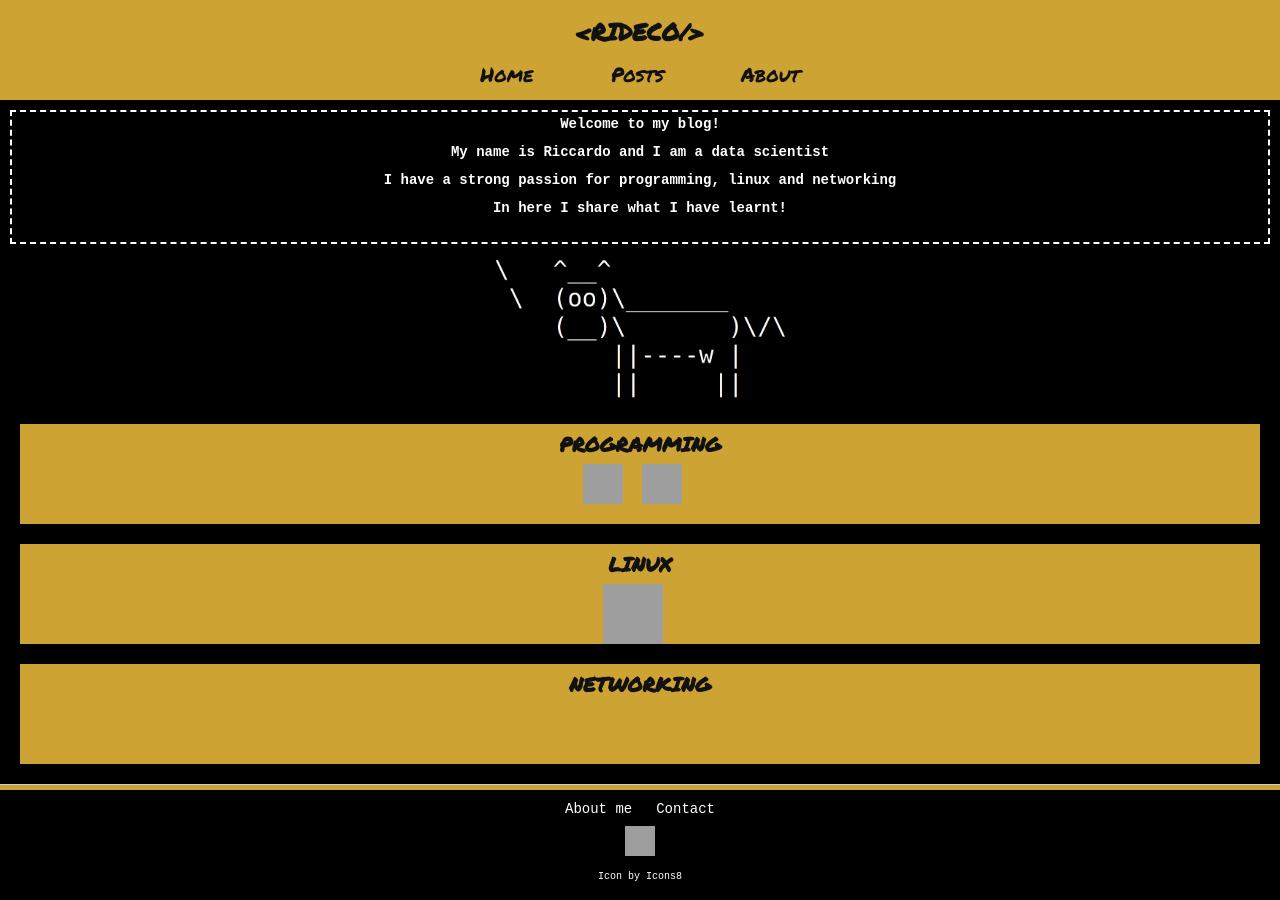
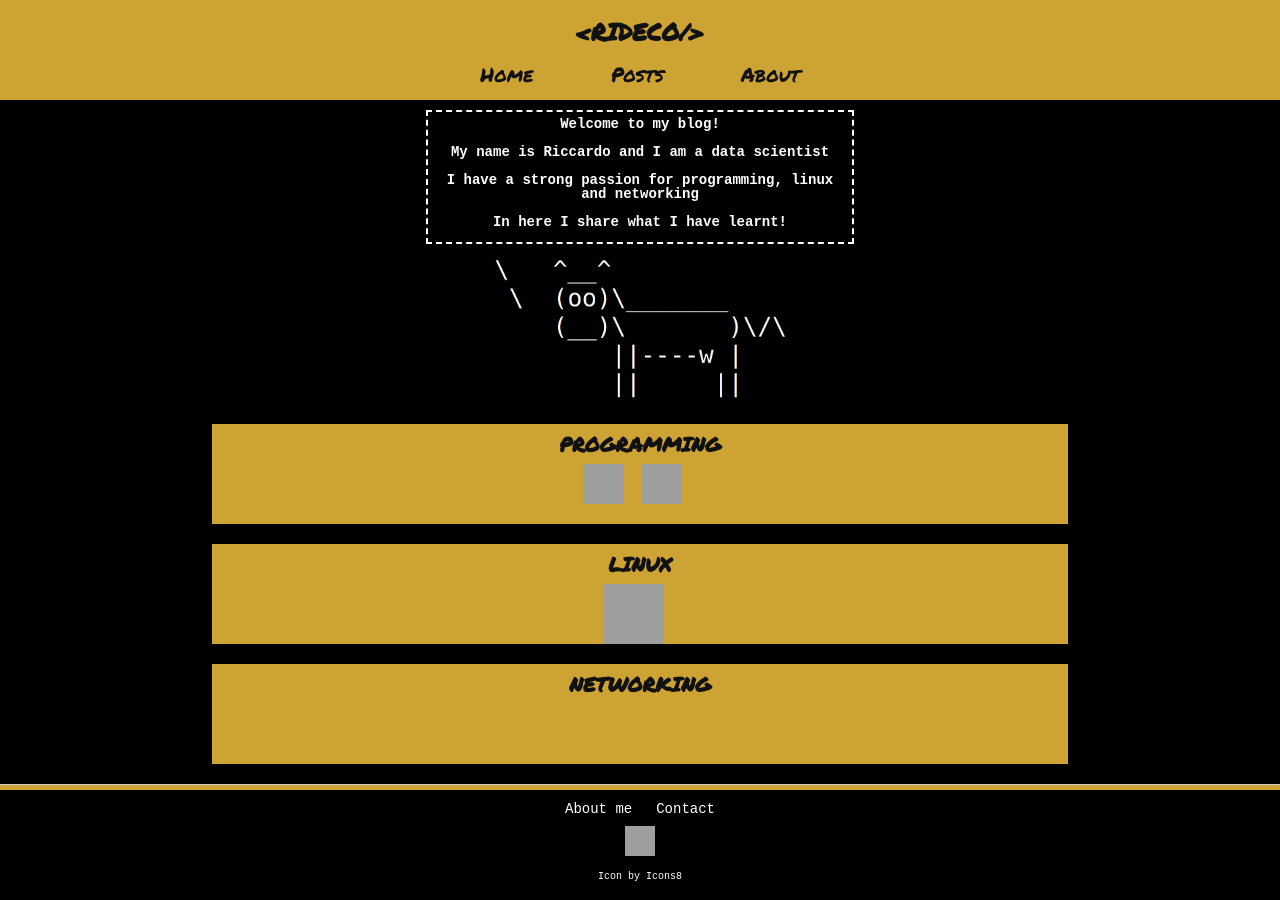
Before and after one commit to RiccardoDC/my_blog, a Jekyll site: the page built from index.html, in a window 1280 px wide. Built offline with Jekyll 4.4.1, drawn with Linux system fonts in a browser that asks for light colours; grey boxes are pictures that could not be loaded.

Commit message:
Added desktop view

```diff
--- a/_sass/main.scss
+++ b/_sass/main.scss
@@ -157,6 +157,24 @@ nav a {
 
 
 /* INDEX */
+
+// This media changes the configuration of the website when seen from a PC
+@media only screen and (min-width: 1000px) {
+
+  main {
+    margin: 0 auto;
+    width: 70%;
+
+  }
+
+  main .welcome-section {
+
+      margin: 0 auto;
+      width: 50%;
+
+  }
+
+}
 
 .welcome-section {
 
```
